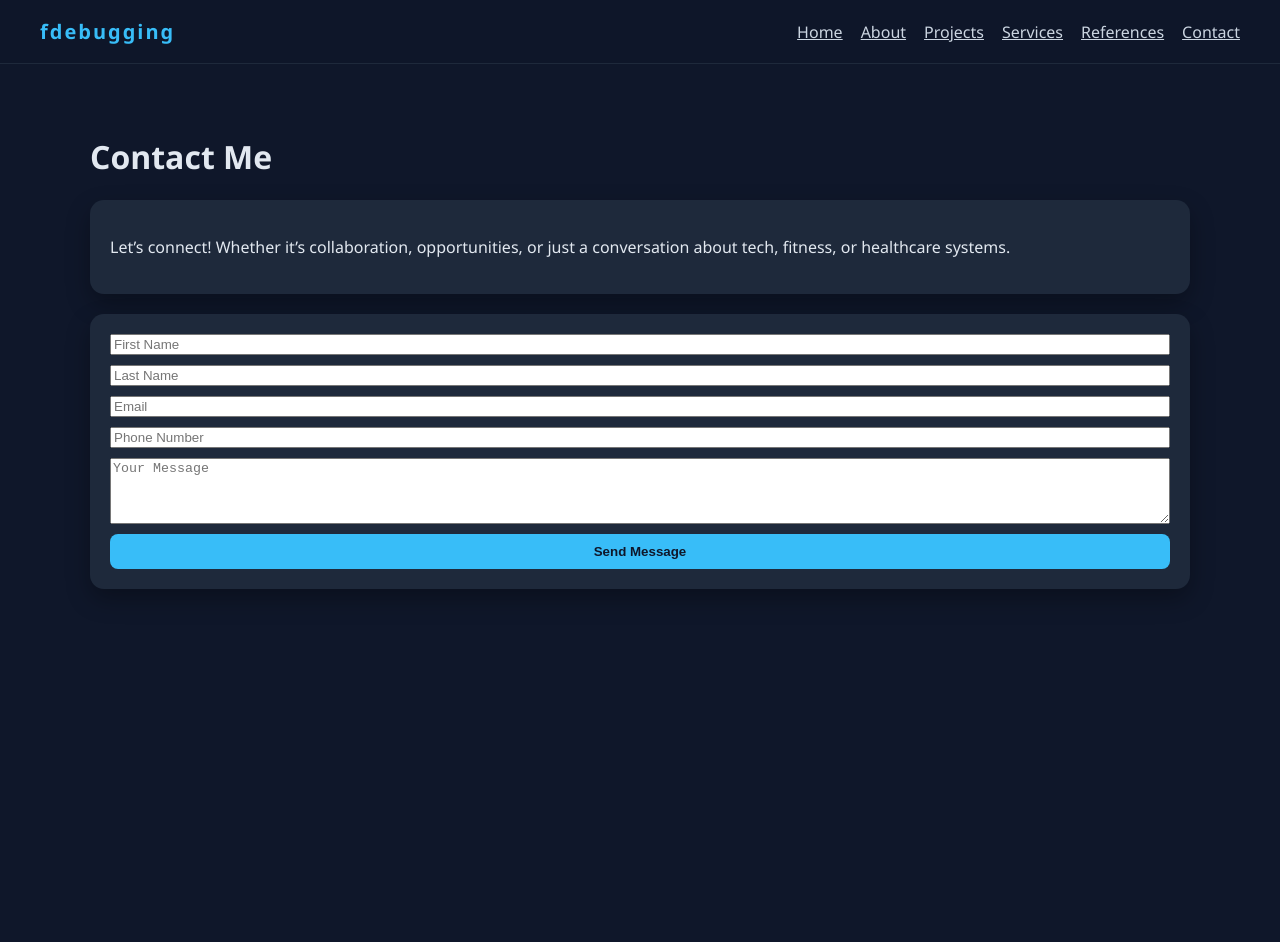
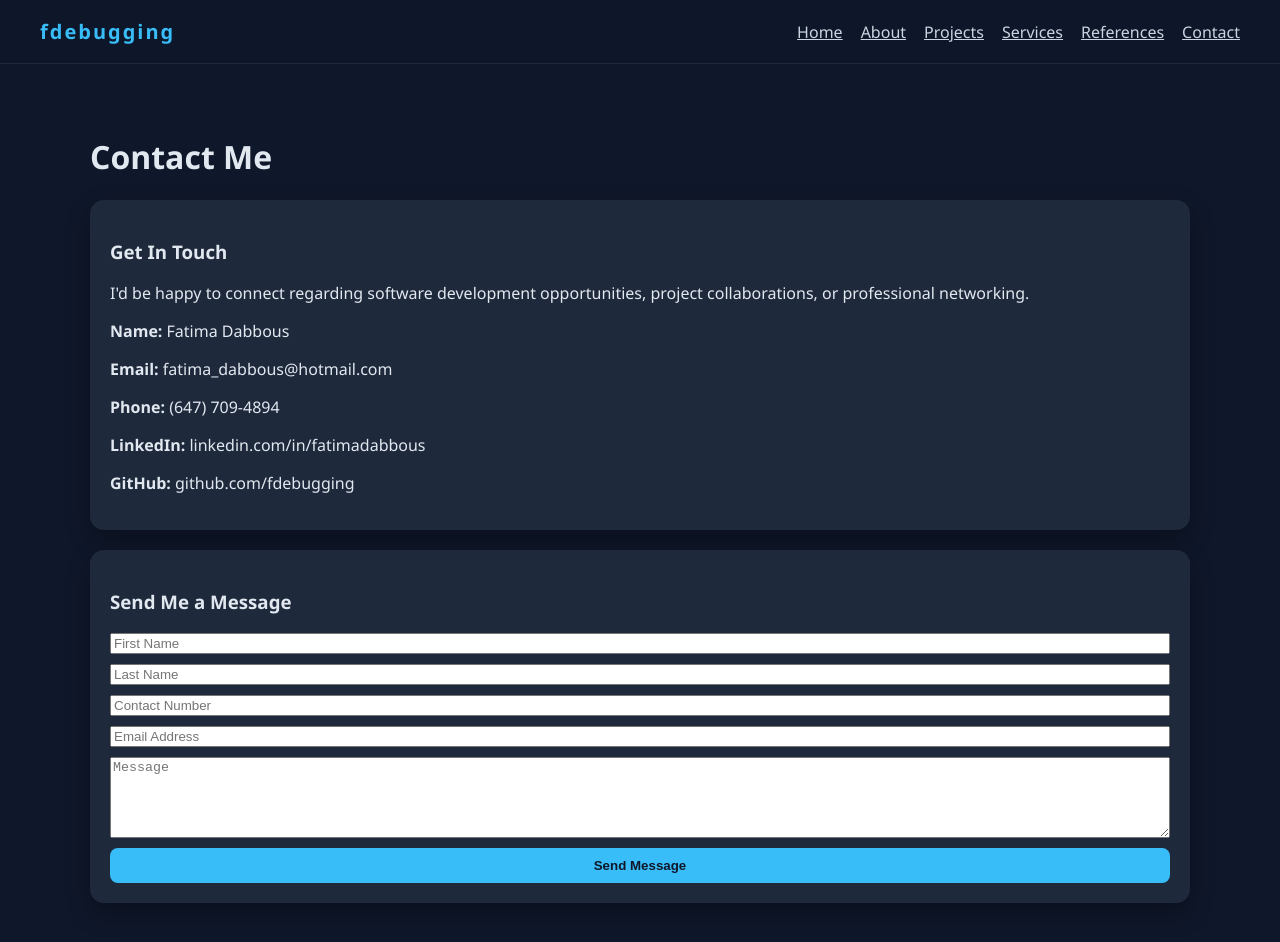
Before and after one commit to fdebugging/COMP229-401, a React (Vite) app in the folder Assignment1/: page /contact in a window 1280 px wide. Shown: the top 942 px of the page. Before the commit the page ends 800 px from the top, so only its background shows below. Built offline with nearby package versions, Linux system fonts and the light colour scheme.

Commit message:
Added professional references and finalized portfolio

```diff
--- a/Assignment1/src/pages/Contact.jsx
+++ b/Assignment1/src/pages/Contact.jsx
@@ -14,19 +14,53 @@ function Contact() {
       <h1>Contact Me</h1>
 
       <div className="card">
+        <h3>Get In Touch</h3>
+
         <p>
-          Let’s connect! Whether it’s collaboration, opportunities, or just
-          a conversation about tech, fitness, or healthcare systems.
+          I'd be happy to connect regarding software development opportunities,
+          project collaborations, or professional networking.
+        </p>
+
+        <p>
+          <strong>Name:</strong> Fatima Dabbous
+        </p>
+
+        <p>
+          <strong>Email:</strong> fatima_dabbous@hotmail.com
+        </p>
+
+        <p>
+          <strong>Phone:</strong> (647) 709-4894
+        </p>
+
+        <p>
+          <strong>LinkedIn:</strong> linkedin.com/in/fatimadabbous
+        </p>
+
+        <p>
+          <strong>GitHub:</strong> github.com/fdebugging
         </p>
       </div>
 
       <div className="card">
-        <form onSubmit={handleSubmit} style={{ display: "grid", gap: "10px" }}>
+        <h3>Send Me a Message</h3>
+
+        <form
+          onSubmit={handleSubmit}
+          style={{
+            display: "grid",
+            gap: "10px"
+          }}
+        >
           <input placeholder="First Name" required />
           <input placeholder="Last Name" required />
-          <input placeholder="Email" required />
-          <input placeholder="Phone Number" />
-          <textarea placeholder="Your Message" rows="4" required />
+          <input placeholder="Contact Number" />
+          <input type="email" placeholder="Email Address" required />
+          <textarea
+            placeholder="Message"
+            rows="5"
+            required
+          ></textarea>
 
           <button type="submit">Send Message</button>
         </form>
--- a/Assignment1/src/pages/References.jsx
+++ b/Assignment1/src/pages/References.jsx
@@ -1,22 +1,45 @@
 function References() {
   return (
     <div className="container">
-      <h1>References</h1>
+      <h1>Professional References</h1>
 
       <div className="card">
-        <h3>Available Upon Request</h3>
+        <h3>Sarah Thompson</h3>
+        <p><strong>Company:</strong> Public Gardens</p>
+        <p><strong>Position:</strong> Restaurant Manager</p>
+
         <p>
-          Professional references from academic instructors, team project collaborators,
-          and workplace supervisors are available upon request.
+          "Fatima consistently demonstrates professionalism, adaptability,
+          and strong communication skills. She is dependable in fast-paced
+          environments and always approaches challenges with a positive attitude.
+          Her ability to work collaboratively while maintaining exceptional
+          attention to detail makes her a valuable member of any team."
         </p>
       </div>
 
       <div className="card">
-        <h3>Work Experience Validation</h3>
+        <h3>Michael Russo</h3>
+        <p><strong>Company:</strong> Scaddabush Italian Kitchen & Bar</p>
+        <p><strong>Position:</strong> Front of House Manager</p>
+
         <p>
-          My leadership and teamwork experience at Scaddabush Italian Kitchen
-          and Public Gardens demonstrates my ability to work under pressure,
-          communicate effectively, and support team success.
+          "Fatima showed strong leadership qualities throughout her time on our
+          team. She consistently supported coworkers, provided excellent guest
+          service, and demonstrated the initiative required to succeed in a
+          high-volume environment."
+        </p>
+      </div>
+
+      <div className="card">
+        <h3>Jessica Carter</h3>
+        <p><strong>Company:</strong> Independent Personal Training Client</p>
+        <p><strong>Position:</strong> Fitness Coaching Client</p>
+
+        <p>
+          "Fatima's dedication, organization, and ability to motivate others
+          helped me stay accountable and achieve my fitness goals. Her strong
+          communication skills and genuine commitment to helping people succeed
+          are qualities that translate well into every area of her work."
         </p>
       </div>
     </div>
```
